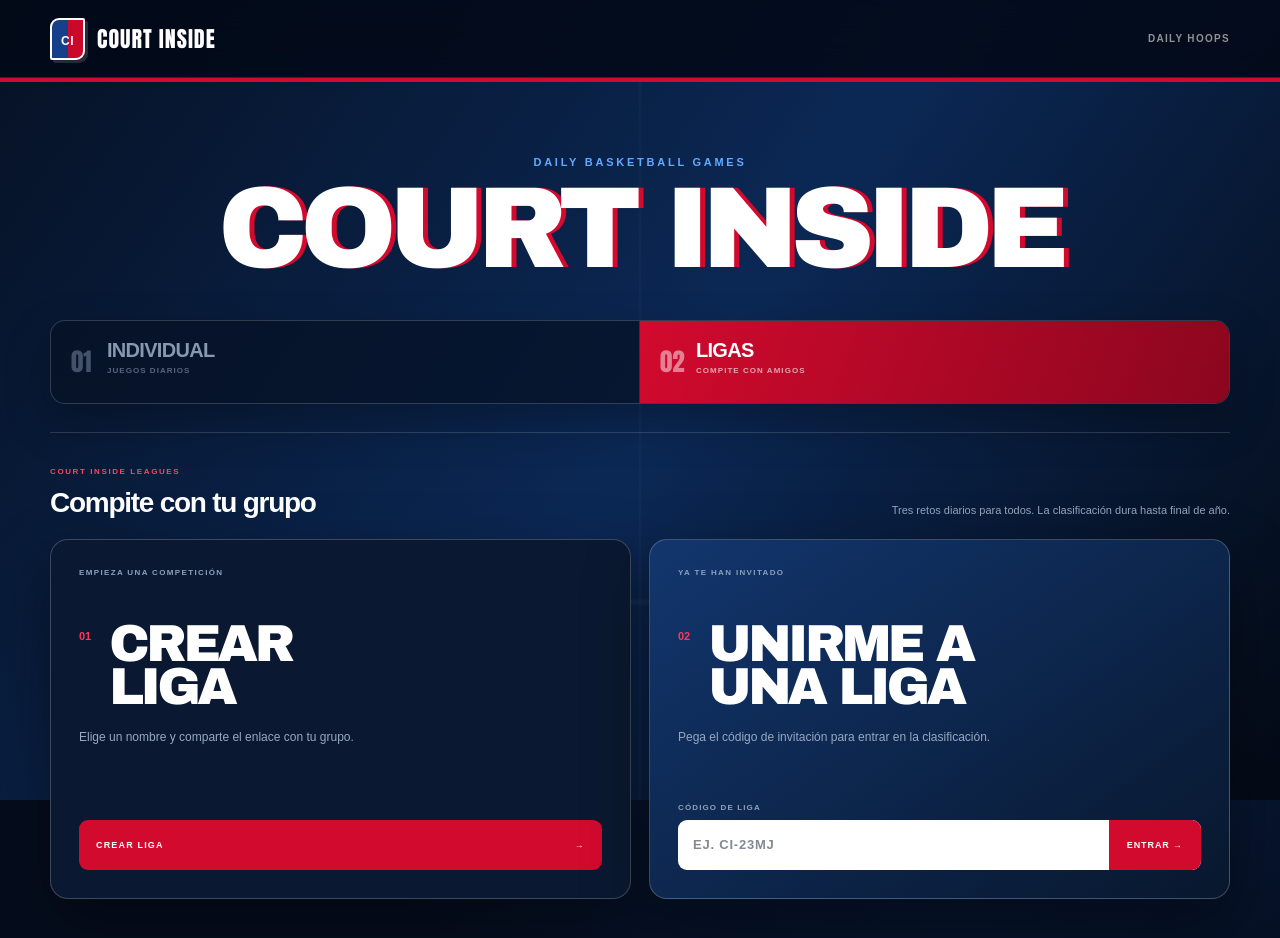
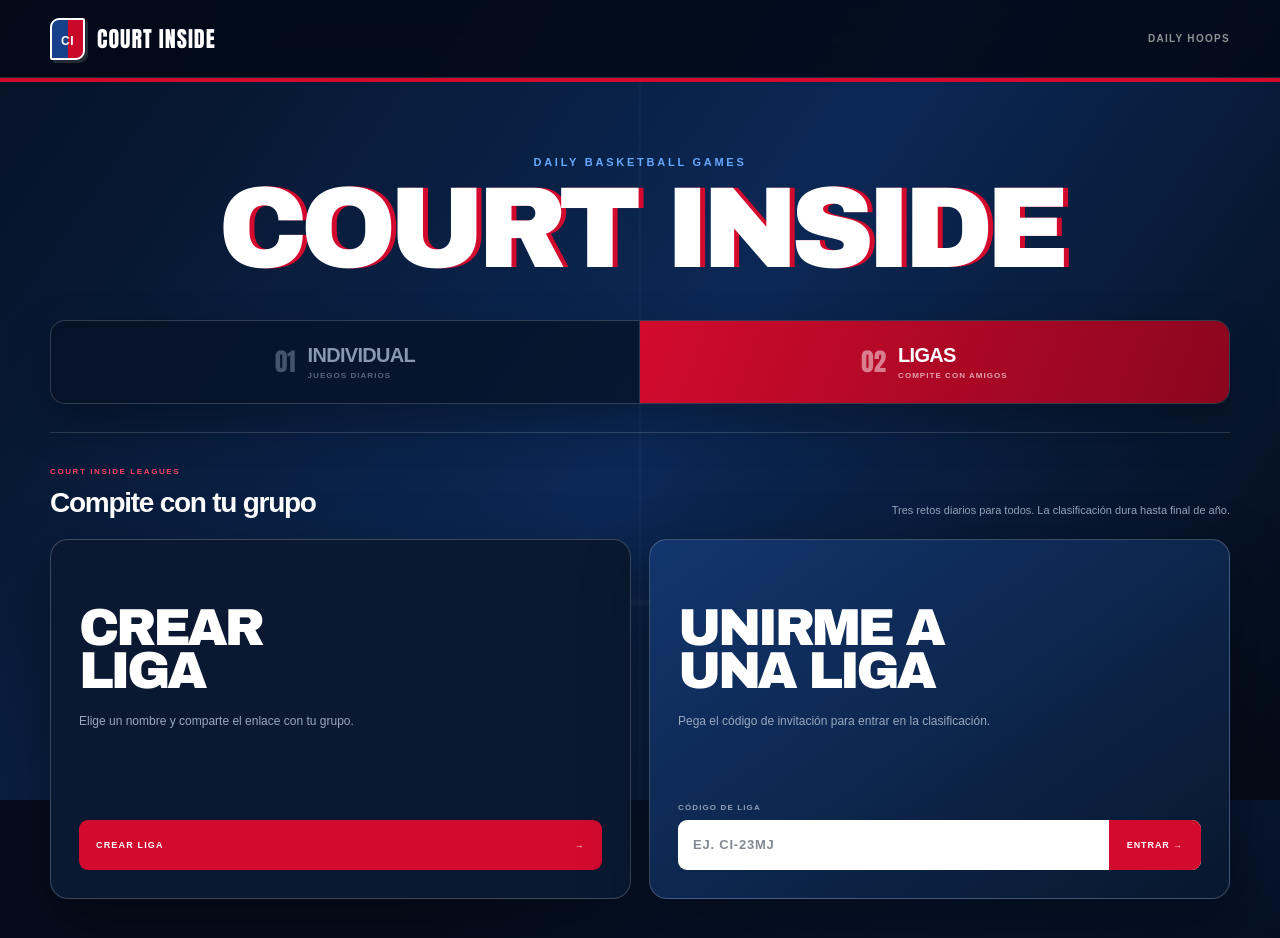
Before and after one commit to marcoscainzos/basketball5, a Next.js app: page /leagues in a window 1280 px wide. Shown: the top 938 px of the page. Built offline with nearby package versions, Linux system fonts and the light colour scheme.

Commit message:
Polish league tabs and preserve scroll

```diff
--- a/app/globals.css
+++ b/app/globals.css
@@ -332,7 +332,7 @@
 
 /* Individual / leagues */
 .play-type-switch { max-width:1180px; margin:0 auto 30px; display:grid; grid-template-columns:repeat(2,1fr); border:1px solid #ffffff2d; border-radius:15px; overflow:hidden; background:#061124b8; box-shadow:0 18px 45px #0004; }
-.play-type-switch a { min-height:82px; padding:16px 20px; display:grid; grid-template-columns:36px 1fr; grid-template-rows:1fr 1fr; align-items:center; border-right:1px solid #ffffff20; color:#8798b1; transition:.2s ease; }
+.play-type-switch a { min-height:82px; padding:16px 20px; display:grid; grid-template-columns:auto auto; grid-template-rows:auto auto; align-content:center; justify-content:center; align-items:center; column-gap:12px; border-right:1px solid #ffffff20; color:#8798b1; transition:.2s ease; }
 .play-type-switch a:last-child { border-right:0; }
 .play-type-switch a:hover { color:white; background:#ffffff0a; }
 .play-type-switch a.active { color:white; background:linear-gradient(110deg,#d20a2e,#8b061e); }
@@ -353,7 +353,7 @@
 .league-actions { max-width:1180px; margin:auto; padding-bottom:90px; display:grid; grid-template-columns:repeat(2,1fr); gap:18px; }
 .league-action { min-height:360px; padding:28px; border:1px solid #ffffff34; border-radius:18px; display:flex; flex-direction:column; background:#0a1931; box-shadow:0 25px 65px #0006; }
 .league-action small { color:#8ca0bd; font:900 8px Arial; letter-spacing:.17em; }
-.league-action>div { margin:45px 0 20px; display:flex; align-items:start; gap:18px; }
+.league-action>div { margin:38px 0 20px; display:flex; align-items:start; }
 .league-action>div>span { padding-top:8px; color:#ff385a; font:900 11px Arial; }
 .league-action h2 { margin:0; font:900 52px/.83 "Arial Black",Arial,sans-serif; letter-spacing:-.065em; }
 .league-action>p { max-width:380px; margin:0 0 28px; color:#98a8bf; font:400 12px/1.55 Arial; }
@@ -365,4 +365,4 @@
 .join-league input { min-width:0; padding:0 15px; border:0; outline:0; color:#071327; font:800 13px Arial; letter-spacing:.06em; }
 .join-league form button { padding:0 18px; border:0; background:#d20a2e; color:white; font:900 9px Arial; letter-spacing:.1em; cursor:pointer; }
 @media(max-width:1220px){.play-type-switch,.leagues-hero,.league-actions,.league-section-heading{margin-left:22px;margin-right:22px}}
-@media(max-width:760px){.play-type-switch a{min-height:70px;padding:12px;grid-template-columns:28px 1fr}.play-type-switch b{font-size:15px}.play-type-switch i{font-size:6px}.leagues-hero{padding:48px 0 38px}.leagues-hero h1{font-size:49px}.leagues-hero p{font-size:12px}.league-section-heading{display:block}.league-section-heading p{margin-top:8px;text-align:left}.league-actions{grid-template-columns:1fr}.league-action{min-height:320px;padding:22px}.league-action>div{margin-top:36px}.league-action h2{font-size:43px}}
+@media(max-width:760px){.play-type-switch a{min-height:70px;padding:12px;grid-template-columns:auto auto;column-gap:7px}.play-type-switch b{font-size:15px}.play-type-switch i{font-size:6px}.leagues-hero{padding:48px 0 38px}.leagues-hero h1{font-size:49px}.leagues-hero p{font-size:12px}.league-section-heading{display:block}.league-section-heading p{margin-top:8px;text-align:left}.league-actions{grid-template-columns:1fr}.league-action{min-height:320px;padding:22px}.league-action>div{margin-top:30px}.league-action h2{font-size:43px}}
--- a/app/leagues/page.tsx
+++ b/app/leagues/page.tsx
@@ -10,8 +10,8 @@
       <header className="home-title"><span>DAILY BASKETBALL GAMES</span><h1>COURT INSIDE</h1></header>
 
       <nav className="play-type-switch leagues-switch" aria-label="Modo de juego">
-        <Link href="/"><span>01</span><b>INDIVIDUAL</b><i>JUEGOS DIARIOS</i></Link>
-        <Link className="active" href="/leagues" aria-current="page"><span>02</span><b>LIGAS</b><i>COMPITE CON AMIGOS</i></Link>
+        <Link href="/" scroll={false}><span>01</span><b>INDIVIDUAL</b><i>JUEGOS DIARIOS</i></Link>
+        <Link className="active" href="/leagues" scroll={false} aria-current="page"><span>02</span><b>LIGAS</b><i>COMPITE CON AMIGOS</i></Link>
       </nav>
 
       <header className="league-section-heading">
@@ -21,15 +21,13 @@
 
       <section className="league-actions">
         <article className="league-action create-league">
-          <small>EMPIEZA UNA COMPETICIÓN</small>
-          <div><span>01</span><h2>CREAR<br />LIGA</h2></div>
+          <div><h2>CREAR<br />LIGA</h2></div>
           <p>Elige un nombre y comparte el enlace con tu grupo.</p>
           <button type="button">CREAR LIGA <b>→</b></button>
         </article>
 
         <article className="league-action join-league">
-          <small>YA TE HAN INVITADO</small>
-          <div><span>02</span><h2>UNIRME A<br />UNA LIGA</h2></div>
+          <div><h2>UNIRME A<br />UNA LIGA</h2></div>
           <p>Pega el código de invitación para entrar en la clasificación.</p>
           <form>
             <label htmlFor="league-code">CÓDIGO DE LIGA</label>
--- a/app/page.tsx
+++ b/app/page.tsx
@@ -9,8 +9,8 @@
       </nav>
       <header className="home-title"><span>DAILY BASKETBALL GAMES</span><h1>COURT INSIDE</h1></header>
       <nav className="play-type-switch" aria-label="Modo de juego">
-        <Link className="active" href="/" aria-current="page"><span>01</span><b>INDIVIDUAL</b><i>JUEGOS DIARIOS</i></Link>
-        <Link href="/leagues"><span>02</span><b>LIGAS</b><i>COMPITE CON AMIGOS</i></Link>
+        <Link className="active" href="/" scroll={false} aria-current="page"><span>01</span><b>INDIVIDUAL</b><i>JUEGOS DIARIOS</i></Link>
+        <Link href="/leagues" scroll={false}><span>02</span><b>LIGAS</b><i>COMPITE CON AMIGOS</i></Link>
       </nav>
       <section className="game-picker" aria-label="Juegos">
         <Link href="/1vs1" className="compact-game red-game"><span>01</span><div className="compact-art one-v-one-logo"><b>1</b><i>VS</i><b>1</b></div><h2>1VS1</h2></Link>
```
